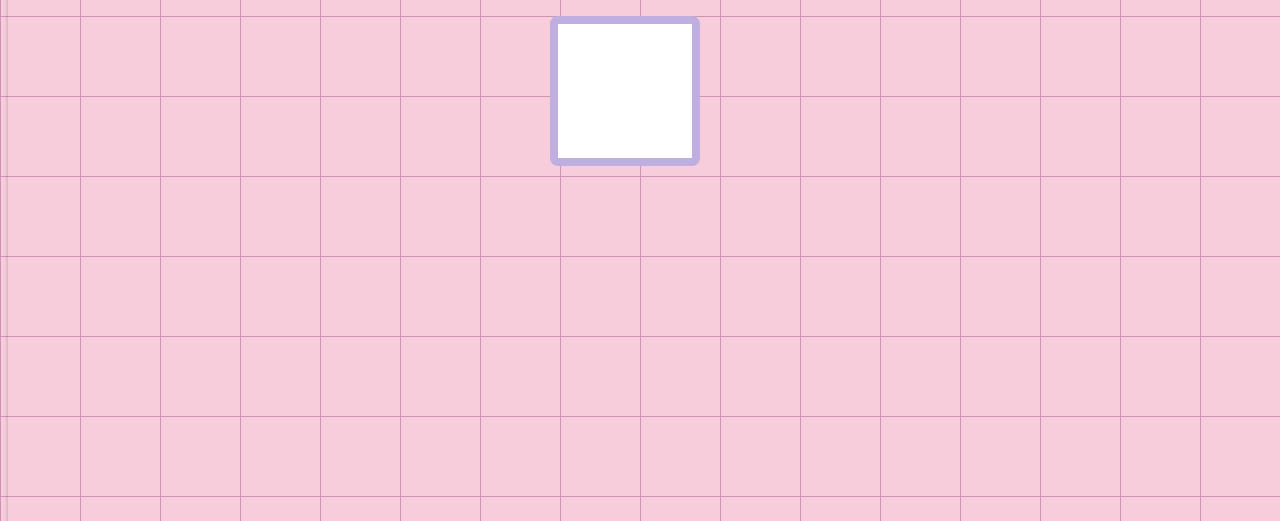
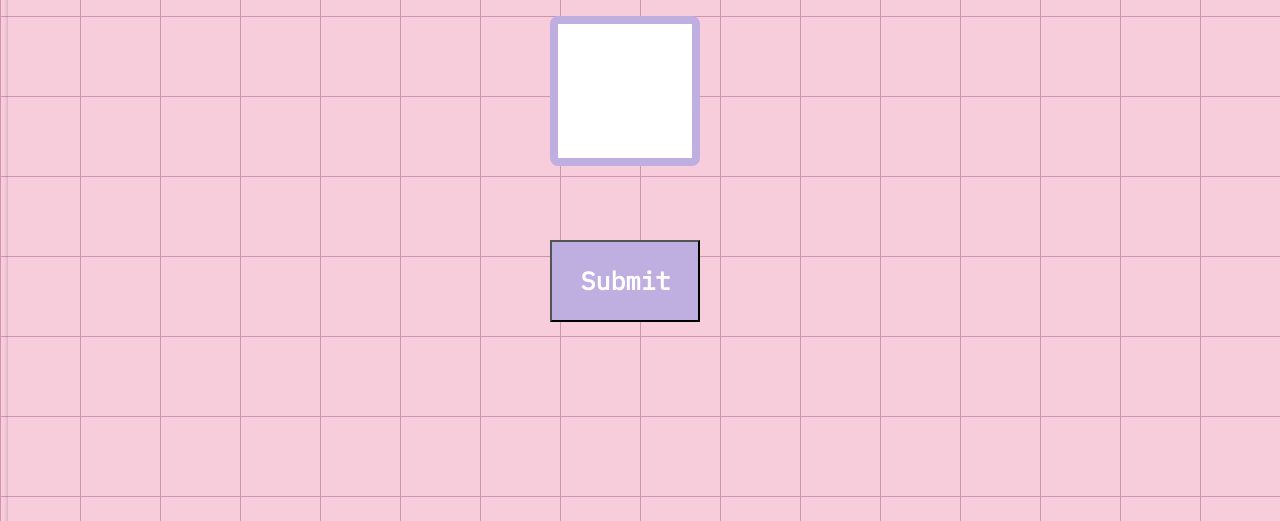
Before and after one commit to PennSpark/sp22-blue-AnxieTea, a Django app: page /sleep/ in a window 1280 px wide; the page is wider, and only the part inside the window is pictured. Shown: the part 384-905 px from the top of that part. Run offline with Django 3.2, Linux system fonts and the light colour scheme.

Commit message:
submit button on sleep

```diff
--- a/anxietea/static/css/sleep.css
+++ b/anxietea/static/css/sleep.css
@@ -167,3 +167,21 @@ img {
   font-style: normal;
   font-weight: 400;
 }
+button {
+  font-family: "IBM Plex Mono";
+  font-style: normal;
+  font-weight: 700;
+  font-size: 25px;
+  line-height: 42px;
+  align-items: center;
+  text-align: center;
+  color: #ffffff;
+  background: #bfafe0;
+  width: 150px;
+  height: 81.5px;
+  margin: 5%;
+
+  position: absolute;
+  left: 38%;
+  top: 70%;
+}
--- a/anxietea/templates/anxietea/sleep.html
+++ b/anxietea/templates/anxietea/sleep.html
@@ -18,5 +18,6 @@
       </div>
       <p class = "prompt">How much did you sleep tonight?</p>
       <input class="sleep" type="number" maxlength="2" />
+      <a href="/home"><button>Submit</button></a>
     </body>
 </html>
```
Also changed, not shown: db.sqlite3.
